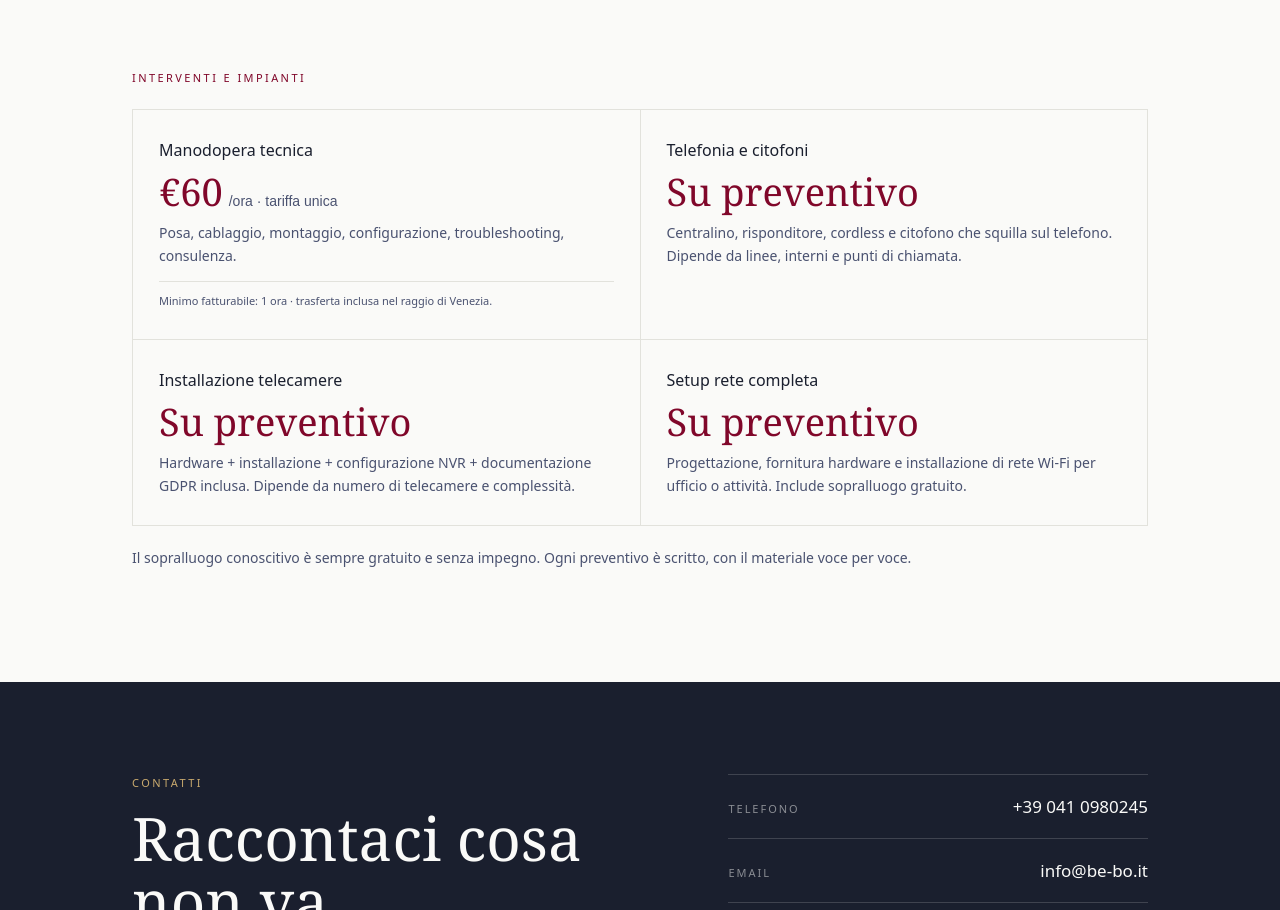
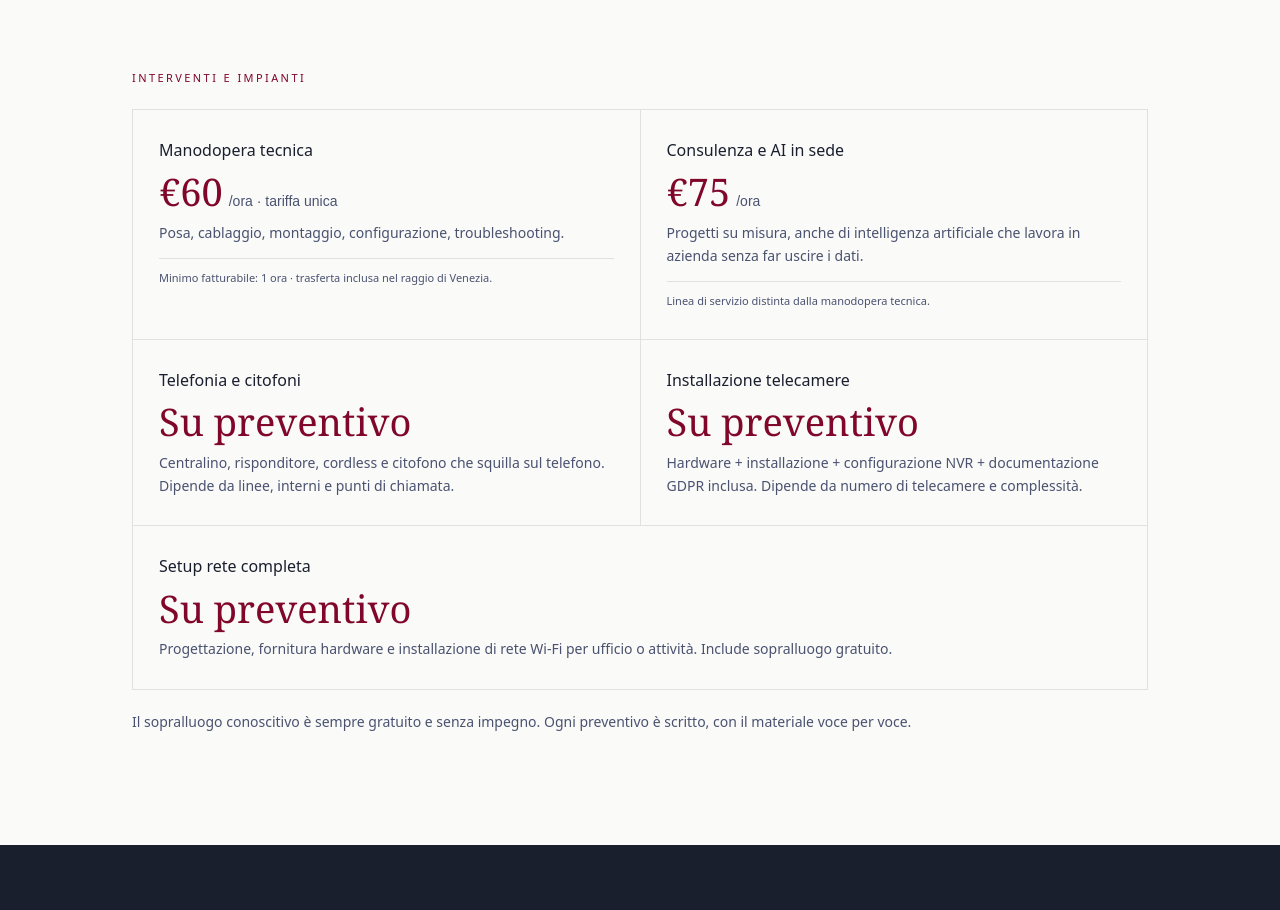
Before and after one commit to albertobebo18/be-bo, a plain HTML site: page tariffe.html in a window 1280 px wide. Shown: the part 1798-2708 px from the top of the page. Drawn offline with Linux system fonts and the light colour scheme; a web font is replaced by a local one.

Commit message:
Add files via upload

```diff
--- a/tariffe.html
+++ b/tariffe.html
@@ -239,8 +239,14 @@ footer a:hover{color:var(--ink)}
             <div class="spot-card">
                 <h3>Manodopera tecnica</h3>
                 <div class="spot-price">€60<span style="font-size:14px;color:var(--ink-soft); margin-left:6px;">/ora · tariffa unica</span></div>
-                <p>Posa, cablaggio, montaggio, configurazione, troubleshooting, consulenza.</p>
+                <p>Posa, cablaggio, montaggio, configurazione, troubleshooting.</p>
                 <p style="margin-top:14px;padding-top:10px;border-top:1px solid var(--line);font-size:11px;">Minimo fatturabile: 1 ora · trasferta inclusa nel raggio di Venezia.</p>
+            </div>
+            <div class="spot-card">
+                <h3>Consulenza e AI in sede</h3>
+                <div class="spot-price">€75<span style="font-size:14px;color:var(--ink-soft); margin-left:6px;">/ora</span></div>
+                <p>Progetti su misura, anche di intelligenza artificiale che lavora in azienda senza far uscire i dati.</p>
+                <p style="margin-top:14px;padding-top:10px;border-top:1px solid var(--line);font-size:11px;">Linea di servizio distinta dalla manodopera tecnica.</p>
             </div>
             <div class="spot-card">
                 <h3>Telefonia e citofoni</h3>
@@ -252,7 +258,7 @@ footer a:hover{color:var(--ink)}
                 <div class="spot-price">Su preventivo</div>
                 <p>Hardware + installazione + configurazione NVR + documentazione GDPR inclusa. Dipende da numero di telecamere e complessità.</p>
             </div>
-            <div class="spot-card">
+            <div class="spot-card" style="grid-column:1 / -1">
                 <h3>Setup rete completa</h3>
                 <div class="spot-price">Su preventivo</div>
                 <p>Progettazione, fornitura hardware e installazione di rete Wi-Fi per ufficio o attività. Include sopralluogo gratuito.</p>
```
